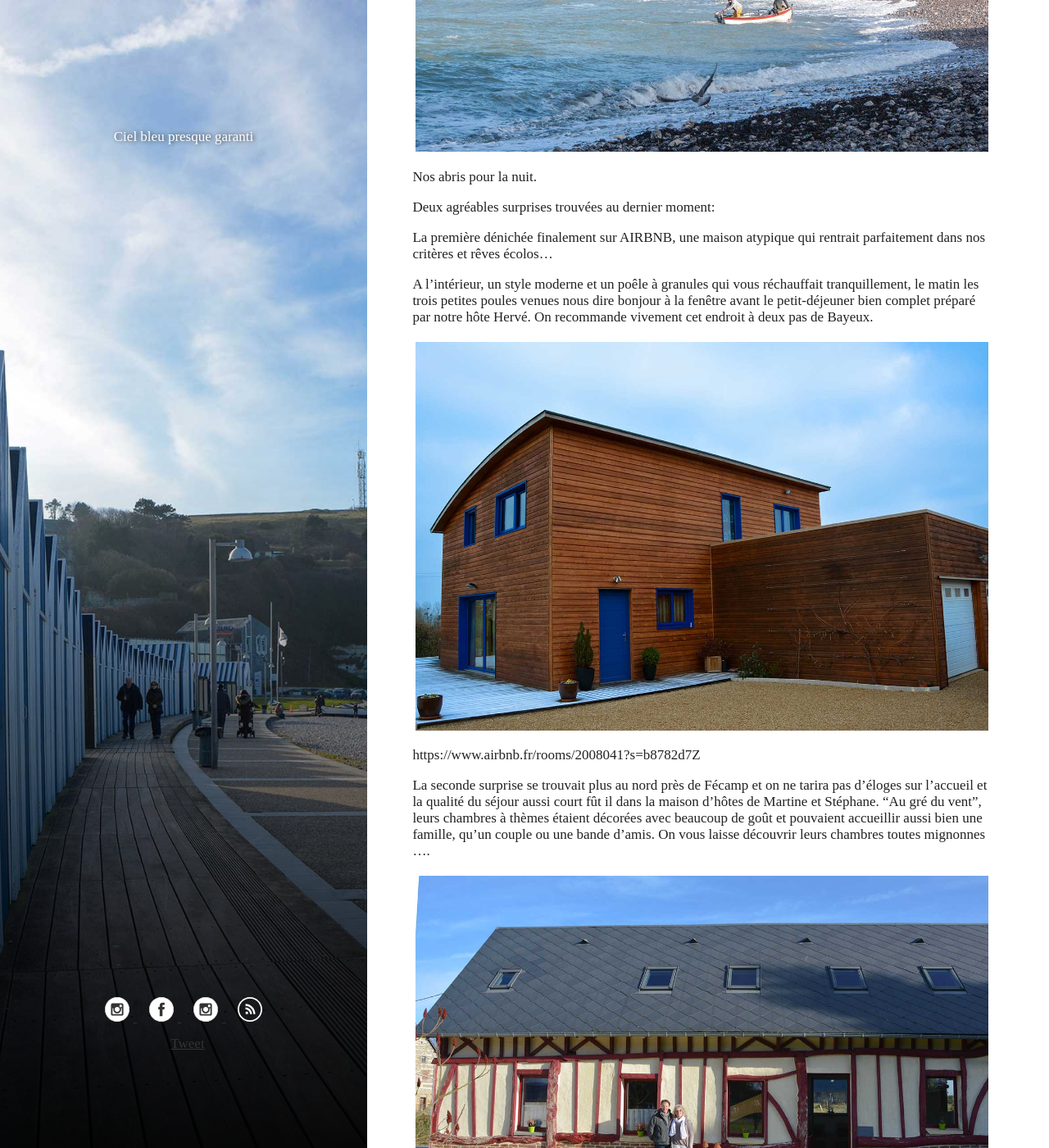
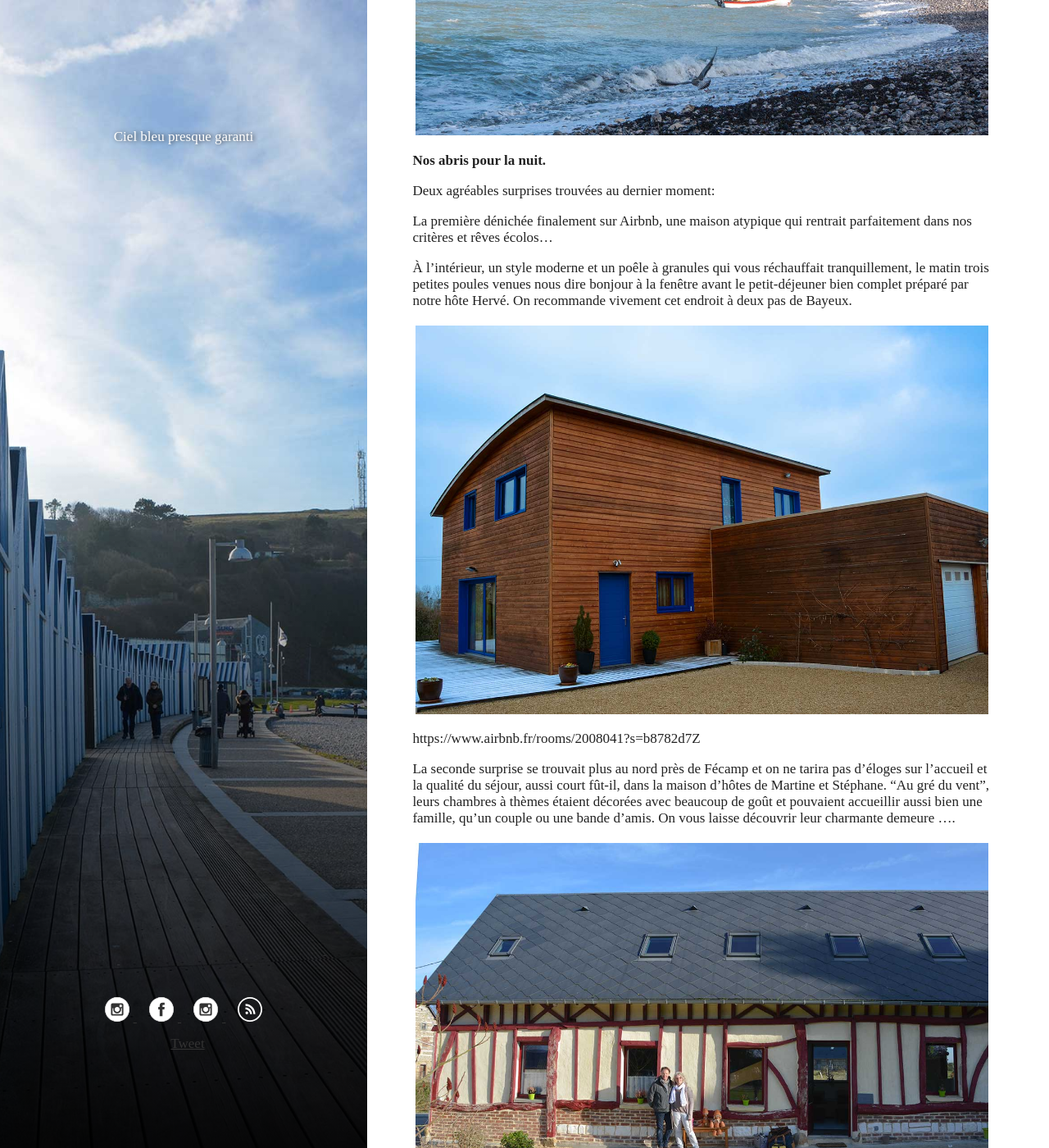
Before and after one commit to FlorentD/cairatuverras.github.io, a Jekyll site: the page built from _posts/2017-02-14-week-end-normandie_1.md, in a window 1280 px wide and 1400 px high, scrolled down 6689 px. Shown: the whole window at 82% size. Built offline with Jekyll 4.4.1, drawn with Linux system fonts in a browser that asks for light colours; comment, search, counter and statistics services are not loaded; some of the changed text lies outside the part shown.

Commit message:
Update 2017-02-14-week-end-normandie_1.md

```diff
--- a/_posts/2017-02-14-week-end-normandie_1.md
+++ b/_posts/2017-02-14-week-end-normandie_1.md
@@ -33,7 +33,7 @@
 
 **En voiture Simone!**
 
-La route est plutôt directe en partant de Paris mais peut vite devenir longue et ennuyeuse surtout si vous passez par l'autoroute. Alors certes le détour par la campagne fait perdre un peu de temps, mais on gagne en paysages, en détente, en carburant et en péage.
+La route est plutôt directe en partant de Paris, mais peut vite devenir longue et ennuyeuse surtout si vous passez par l'autoroute. Alors certes le détour par la campagne fait perdre un peu de temps, mais on gagne en paysages, en détente, en carburant et en péage.
 
 **Le vent l’emportera.**
 
@@ -51,38 +51,38 @@
 
 [![railroad]({{ site.images }}/normandie_1/5_debo_banc.jpg)]({{ site.images }}/normandie_1/5_debo_banc.jpg)
 
-Le lendemain, la route pour Honfleur était longue et grisonnante. Mais à l’arrivée son port si charmant et ses maisons normandes se découvraient dans de jolies petites ruelles mystérieuses. La balade était agréable dans une ambiance détendue d’un dimanche matin.
+Le lendemain, la route pour Honfleur était longue et grisonnante. Mais à l’arrivée son port si charmant et ses maisons normandes se découvraient dans de jolies petites ruelles mystérieuses.
 
 [![railroad]({{ site.images }}/normandie_1/6_honfleur.jpg)]({{ site.images }}/normandie_1/6_honfleur.jpg)
 
 Fin du Calvados et cap sur la Seine Maritime,
-Tout le monde connaît Fécamp mais à quelques pas de là, le petit hameau des Petites Dalles coincé entre deux falaises impressionnantes vaut le détour pour son calme et ses maisons dignes des contes de fées.
+Tout le monde connaît Fécamp mais à quelques pas de là, le charmand hameau des Petites Dalles coincé entre deux impressionnantes falaises, vaut le détour pour son calme et ses maisons dignes des contes de fées.
 
 [![railroad]({{ site.images }}/normandie_1/9_maison.jpg)]({{ site.images }}/normandie_1/9_maison.jpg)
 
-Nous avons gravi une belle pente raide pour arriver au sommet. Le soleil avait enfin percé les nuages, on pouvait tranquillement s’allonger dans les herbes fraîches du haut des falaises et respirer à plein poumons les airs marins sous les rayons chauds de midi.
+Nous avons gravi une belle pente raide pour arriver au sommet. Le soleil avait enfin percé les nuages, on pouvait tranquillement s’allonger dans les herbes fraîches du haut des falaises et respirer à pleins poumons les airs marins sous les rayons chauds de midi.
 
 [![railroad]({{ site.images }}/normandie_1/10_falaises.jpg)]({{ site.images }}/normandie_1/10_falaises.jpg)
 
-Pour terminer le week-end, c'est à Yport que nous avons pris une dernière crèpe dans un café avec vue sur le port, ses cabines bleues et blanches, ses mouettes et ses marins accostant en fin de journée, nous laissant encore une belle image avant de reprendre la route.
+Pour terminer le week-end, c'est à Yport que nous avons pris une dernière crèpe dans un café avec vue sur le port, ses cabines bleues et blanches, ses mouettes et ses marins accostant en fin de journée, nous laissant encore une jolie vision avant de reprendre la route.
 
 [![railroad]({{ site.images }}/normandie_1/8_pecheurs.jpg)]({{ site.images }}/normandie_1/8_pecheurs.jpg)
 
-Nos abris pour la nuit.
+**Nos abris pour la nuit.**
 
 Deux agréables surprises trouvées au dernier moment:
 
-La première dénichée finalement sur AIRBNB, une maison atypique qui rentrait parfaitement dans nos critères et rêves écolos...
+La première dénichée finalement sur Airbnb, une maison atypique qui rentrait parfaitement dans nos critères et rêves écolos...
 
-A l'intérieur, un style moderne et un poêle à granules qui vous réchauffait tranquillement, le matin les trois petites poules venues nous dire bonjour à la fenêtre avant le petit-déjeuner bien complet préparé par notre hôte Hervé. On recommande vivement cet endroit à deux pas de Bayeux.
+À l'intérieur, un style moderne et un poêle à granules qui vous réchauffait tranquillement, le matin trois petites poules venues nous dire bonjour à la fenêtre avant le petit-déjeuner bien complet préparé par notre hôte Hervé. On recommande vivement cet endroit à deux pas de Bayeux.
 
 
 [![railroad]({{ site.images }}/normandie_1/7_maison_bois.jpg)]({{ site.images }}/normandie_1/7_maison_bois.jpg)
 
 https://www.airbnb.fr/rooms/2008041?s=b8782d7Z
 
-La seconde surprise se trouvait plus au nord près de Fécamp et on ne tarira pas d’éloges sur l’accueil et la qualité du séjour aussi court fût il dans la maison d’hôtes de Martine et Stéphane. “Au gré du vent”,  leurs chambres à thèmes étaient décorées avec beaucoup de goût et pouvaient accueillir aussi bien une famille, qu’un couple ou une bande d’amis.
-On vous laisse découvrir leurs chambres toutes mignonnes ….
+La seconde surprise se trouvait plus au nord près de Fécamp et on ne tarira pas d’éloges sur l’accueil et la qualité du séjour, aussi court fût-il, dans la maison d’hôtes de Martine et Stéphane. “Au gré du vent”,  leurs chambres à thèmes étaient décorées avec beaucoup de goût et pouvaient accueillir aussi bien une famille, qu’un couple ou une bande d’amis.
+On vous laisse découvrir leur charmante demeure ….
 
 [![railroad]({{ site.images }}/normandie_1/12_auberge.jpg)]({{ site.images }}/normandie_1/12_auberge.jpg)
 
@@ -92,7 +92,7 @@
 
 
 
-Liste de plaisirs simples et gratuits :
+**Liste de plaisirs simples et gratuits:**
 
 -écouter les radios locales en parcourant des kilomètres de campagne dépaysante
 -ressortir la bonne vieille carte car il n’y a aucun réseau
@@ -107,4 +107,4 @@
 [![railroad]({{ site.images }}/normandie_1/12_pieds.jpg)]({{ site.images }}/normandie_1/12_pieds.jpg)
 
 
-Et vous quels sont vos plaisirs simples en week-end, en vacances, entre amis, en famille?
+Et vous? Quels sont vos plaisirs simples en week-end, en vacances, entre amis, en famille?
```
